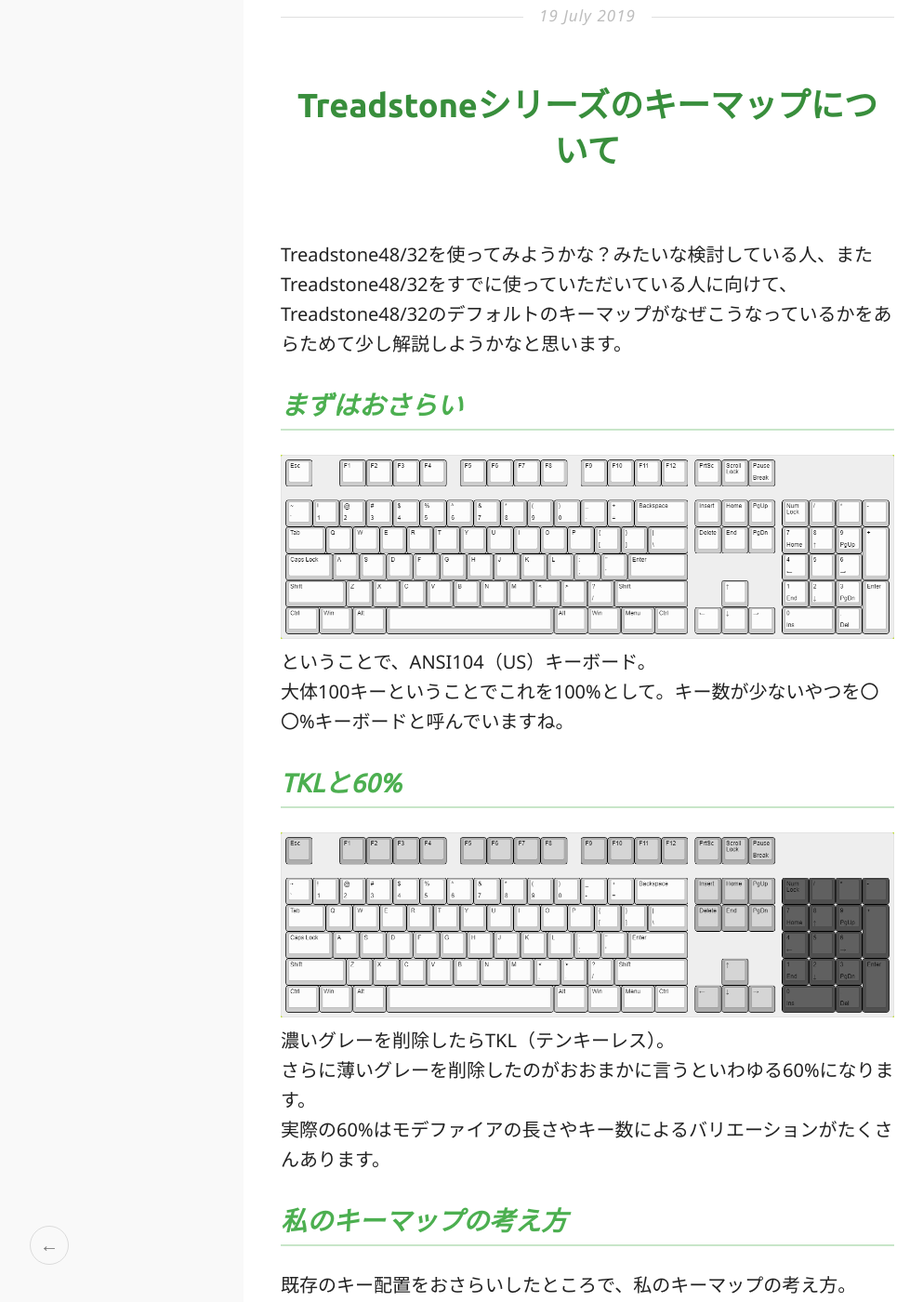
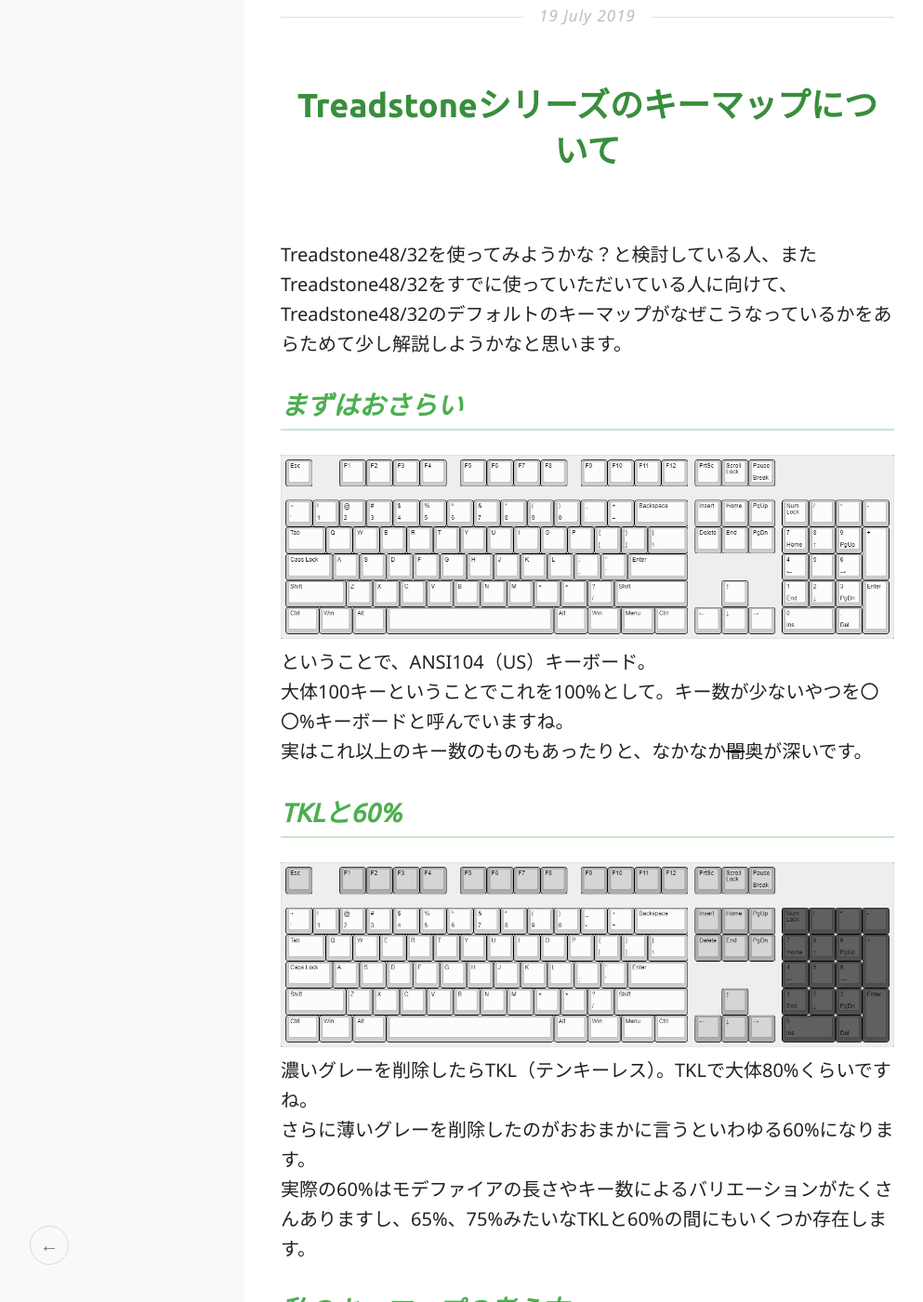
Before and after one commit to marksard/marksard.github.io, a Jekyll site: the page built from _posts/2019-07-05-ts-keymap.markdown, in a window 1280 px wide and 1400 px high, scrolled down 217 px. Shown: the whole window at 93% size, without its empty margins (8-1001 px from the left). Built offline with Jekyll 4.4.1, drawn with Linux system fonts in a browser that asks for light colours; some web fonts are replaced; some of the changed text lies outside the part shown.

Commit message:
[update]update

```diff
--- a/_posts/2019-07-05-ts-keymap.markdown
+++ b/_posts/2019-07-05-ts-keymap.markdown
@@ -6,40 +6,42 @@
 image: ts_keymap06.png
 ---
 
-Treadstone48/32を使ってみようかな？みたいな検討している人、またTreadstone48/32をすでに使っていただいている人に向けて、Treadstone48/32のデフォルトのキーマップがなぜこうなっているかをあらためて少し解説しようかなと思います。
+Treadstone48/32を使ってみようかな？と検討している人、またTreadstone48/32をすでに使っていただいている人に向けて、Treadstone48/32のデフォルトのキーマップがなぜこうなっているかをあらためて少し解説しようかなと思います。
 
 ## まずはおさらい
 
 ![img](/assets/photos/ts_keymap00.png)
 ということで、ANSI104（US）キーボード。
 大体100キーということでこれを100%として。キー数が少ないやつを〇〇%キーボードと呼んでいますね。
+実はこれ以上のキー数のものもあったりと、なかなか<strike>闇</strike>奥が深いです。
 
 ## TKLと60%
 
 ![img](/assets/photos/ts_keymap01.png)
-濃いグレーを削除したらTKL（テンキーレス）。
+濃いグレーを削除したらTKL（テンキーレス）。TKLで大体80%くらいですね。
 さらに薄いグレーを削除したのがおおまかに言うといわゆる60%になります。
-実際の60%はモデファイアの長さやキー数によるバリエーションがたくさんあります。
+実際の60%はモデファイアの長さやキー数によるバリエーションがたくさんありますし、65%、75%みたいなTKLと60%の間にもいくつか存在します。
 
 ## 私のキーマップの考え方
 
 既存のキー配置をおさらいしたところで、私のキーマップの考え方。
+どちらかというとキー数は少ないほうが好みです。
 不要キーをそぎ落としてレイヤーに入れるときはギュッと文字キーの下にそのまま潜り込ませるカタチにしています。これはノートPCのキーボードや普通のキーボードの配列との行き来を意識してというのがまずあります。
 
 レイヤーは4つ使います。
 
 - Base：何も押さずに使える。文字、記号、キー数に余裕があればモデファイアその他
 - Lower：Lowerキーを押しながら使う。ファンクションキーと記号キー
-- Raise：Raiseキーを押しながら使う。数字キーと記号キー、矢印キーやPageUp/DownなどのBasbeから削ったキー
+- Raise：Raiseキーを押しながら使う。数字キーと記号キー、矢印キーやPageUp/DownなどのBaseから削ったキー
 - Adjust：Adjustキー、もしくはLowerとRaiseキー両方押しながら使う。QMKの設定、Win/Mac設定、LED設定、マウスキー、Basbeから削ったキー
 
 テンキーレイヤーを入れたり記号キーレイヤーを追加で入れたりしている時もあったのですが、使用頻度がそこまで高くなかったので最近は入れてないです。
 この構成でおそらく28キーまでは対応出来るんじゃないかと思っています。
 
-## Treadstone48のばあい…
+## Treadstone48
 
 ![img](/assets/photos/ts_keymap03.png)
-Treadstone48はANSI104キーキャップを独自配列で使えて、当時の私（！？）がBaseキーマップに最低限欲しいキーを配置するように作っています。
+Treadstone48はANSI104キーキャップを独自配列で使えて、当時の私がBaseキーマップに最低限欲しいキーを配置するように作っています。
 完全に不要なものを削りました。次に青をlowerに赤をraiseのキーマップに押し込みます。
 
 ![img](/assets/photos/ts_keymap04.png)
```
Also changed, not shown: other parts of _posts/2019-07-05-ts-keymap.markdown (+1 -1 lines).
